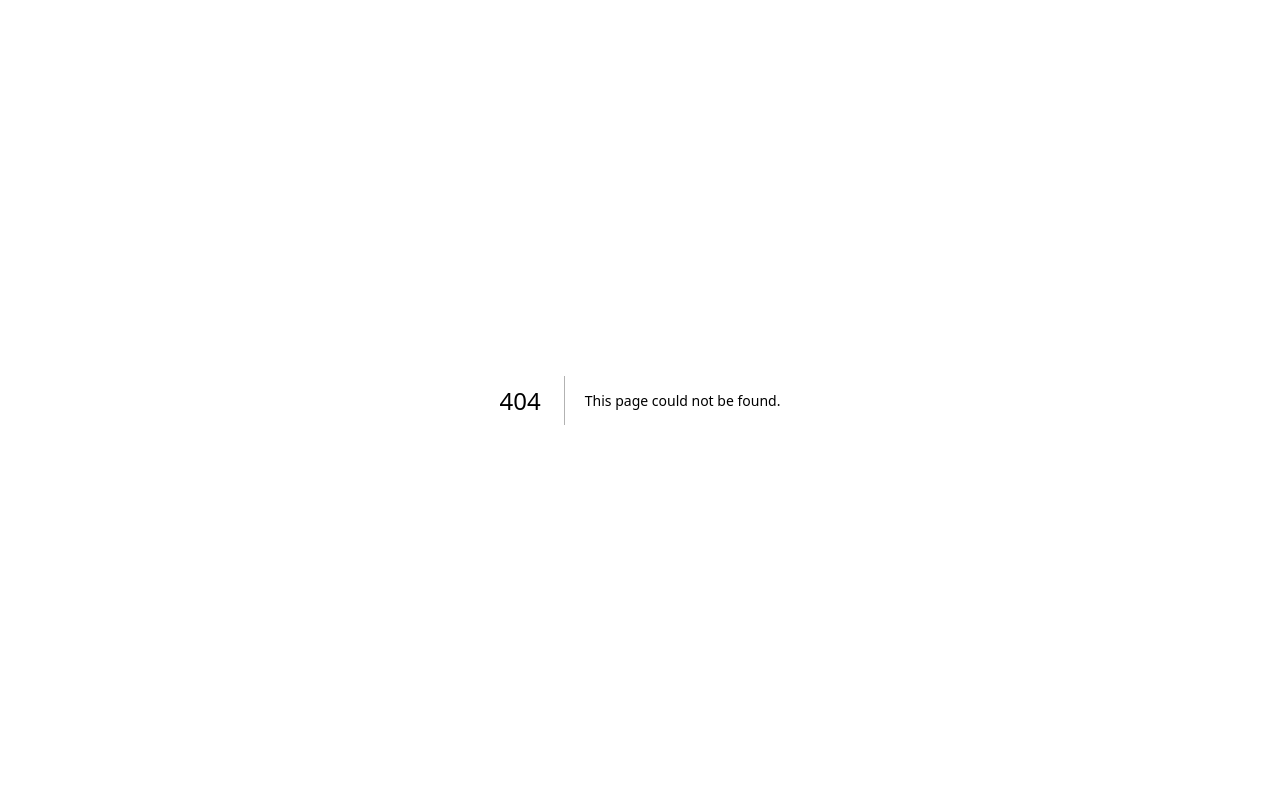
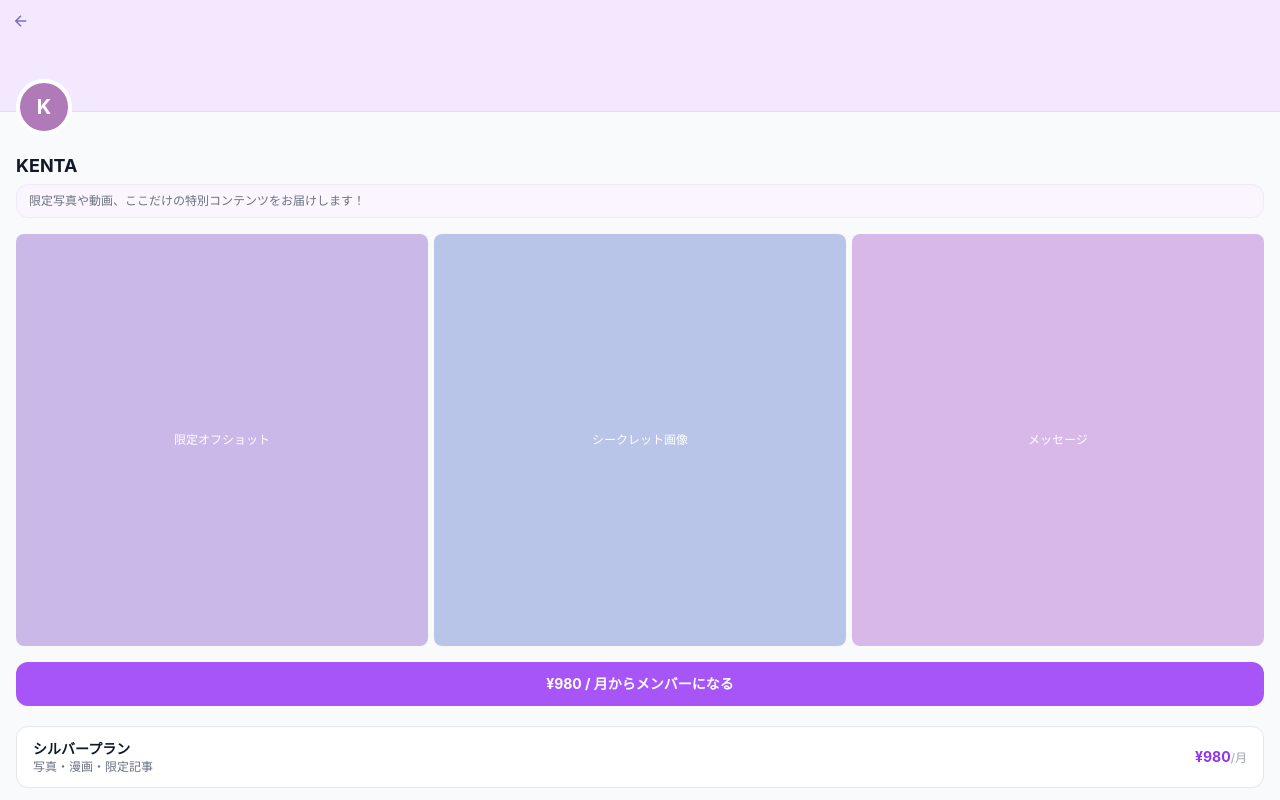
Before and after one commit to athenakikaku-lab/OFFSHOT, a Next.js app: page /creators/kenta in a window 1280 px wide. Before the commit this address had no page. Shown: the top 800 px of the page. Built offline with nearby package versions, Linux system fonts and the light colour scheme.

Commit message:
feat: add app/creators/[username]/page.tsx

```diff
--- /dev/null
+++ b/app/creators/[username]/page.tsx
@@ -0,0 +1,49 @@
+import Link from 'next/link'
+export default function CreatorPage({ params }: { params: { username: string } }) {
+  const { username } = params
+  const creator = { name: username.toUpperCase(), color: '#b07ab8', initial: username[0].toUpperCase(), bio: '限定写真や動画、ここだけの特別コンテンツをお届けします！' }
+  const plans = [
+    { id: 'silver', name: 'シルバープラン', price: '¥980', desc: '写真・漫画・限定記事' },
+    { id: 'gold', name: 'ゴールドプラン', price: '¥2,500', desc: '限定ライブ配信・特権あり' },
+    { id: 'vip', name: 'VIPプラン', price: '¥5,000', desc: '個別チャット・限定プレゼント' },
+  ]
+  return (
+    <div className="min-h-screen bg-gray-50">
+      <div className="h-28 bg-purple-100 relative border-b border-purple-200">
+        <Link href="/" className="absolute top-3 left-3 flex items-center gap-1">
+          <svg viewBox="0 0 24 24" fill="none" stroke="#7c6fc4" strokeWidth="2" width="18" height="18"><path d="M19 12H5M12 5l-7 7 7 7"/></svg>
+        </Link>
+        <div className="absolute -bottom-6 left-4">
+          <div className="w-14 h-14 rounded-full border-4 border-white flex items-center justify-center text-white text-xl font-bold" style={{ backgroundColor: creator.color }}>{creator.initial}</div>
+        </div>
+      </div>
+      <div className="px-4 pt-10 pb-24">
+        <h1 className="text-lg font-bold text-gray-900 mb-1">{creator.name}</h1>
+        <div className="bg-purple-50 border border-purple-100 rounded-xl px-3 py-2 mb-4">
+          <p className="text-xs text-gray-500">{creator.bio}</p>
+        </div>
+        <div className="grid grid-cols-3 gap-1.5 mb-4">
+          {[{t:'限定オフショット',c:'#c9b8e8'},{t:'シークレット画像',c:'#b8c4e8'},{t:'メッセージ',c:'#d8b8e8'}].map(item => (
+            <div key={item.t} className="aspect-square rounded-lg flex items-center justify-center" style={{ backgroundColor: item.c }}>
+              <span className="text-white text-xs font-medium text-center px-1">{item.t}</span>
+            </div>
+          ))}
+        </div>
+        <Link href={`/plans/${username}`} className="w-full block text-center py-3 bg-purple-500 text-white font-bold rounded-xl text-sm mb-5 hover:bg-purple-700">
+          ¥980 / 月からメンバーになる
+        </Link>
+        <div className="flex flex-col gap-3">
+          {plans.map(p => (
+            <Link key={p.id} href={`/plans/${username}?plan=${p.id}`} className="flex items-center gap-3 px-4 py-3 bg-white border border-gray-200 rounded-xl hover:border-purple-400">
+              <div className="flex-1">
+                <div className="text-sm font-bold text-gray-900">{p.name}</div>
+                <div className="text-xs text-gray-500">{p.desc}</div>
+              </div>
+              <span className="text-sm font-bold text-purple-600">{p.price}<span className="text-xs font-normal text-gray-400">/月</span></span>
+            </Link>
+          ))}
+        </div>
+      </div>
+    </div>
+  )
+}
```
